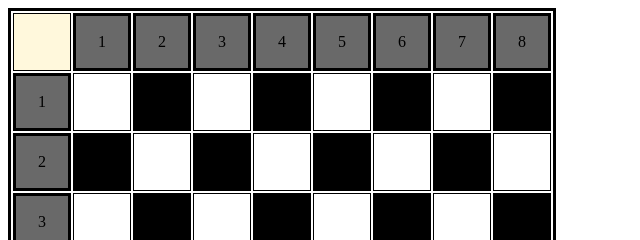
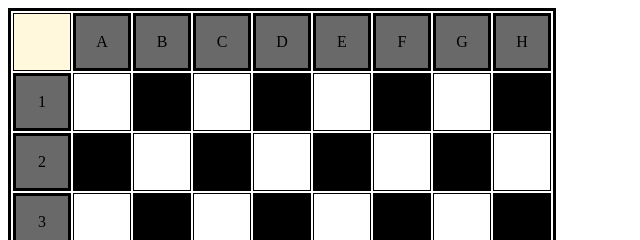
Before and after one commit to RonaldasC/chesst, a plain HTML site: page index.html in a window 1280 px wide. Shown: the top 240 px of the page, 0-640 px from the left. Drawn offline with Linux system fonts and the light colour scheme.

Commit message:
pakeistas iš numeravimo į abc

```diff
--- a/index.html
+++ b/index.html
@@ -11,14 +11,14 @@
     <table>
         <tr>
             <td class="border0"></td>
-            <td class="border">1</td>
-            <td class="border">2</td>
-            <td class="border">3</td>
-            <td class="border">4</td>
-            <td class="border">5</td>
-            <td class="border">6</td>
-            <td class="border">7</td>
-            <td class="border">8</td>
+            <td class="border">A</td>
+            <td class="border">B</td>
+            <td class="border">C</td>
+            <td class="border">D</td>
+            <td class="border">E</td>
+            <td class="border">F</td>
+            <td class="border">G</td>
+            <td class="border">H</td>
         </tr>
         <!--class="baground" rezervuota ateičiai jei norėciau spalva pakeist-->
         <tr>
```
